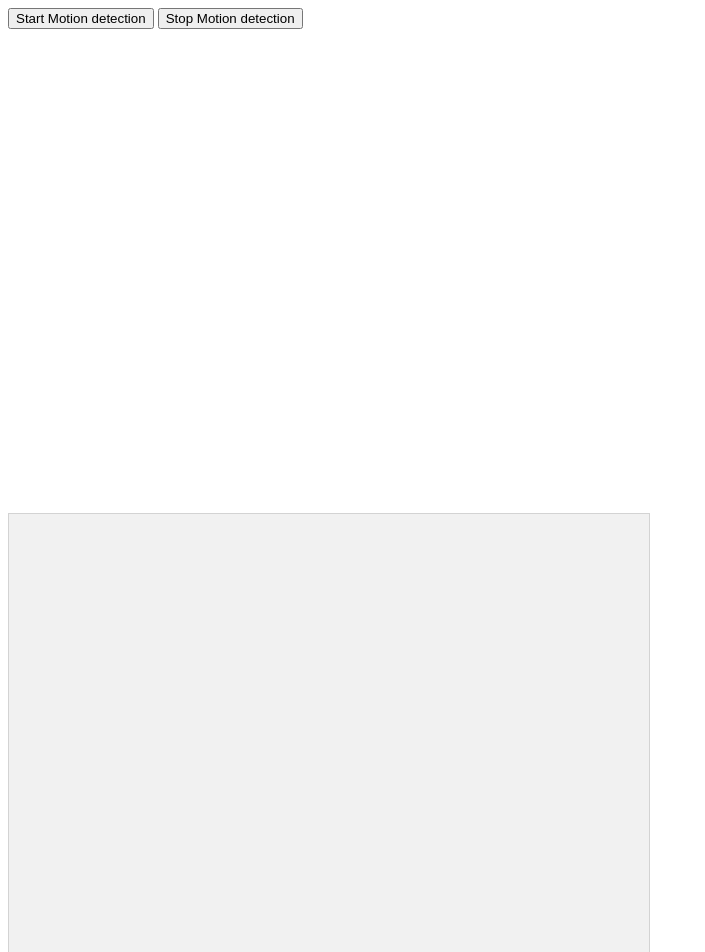
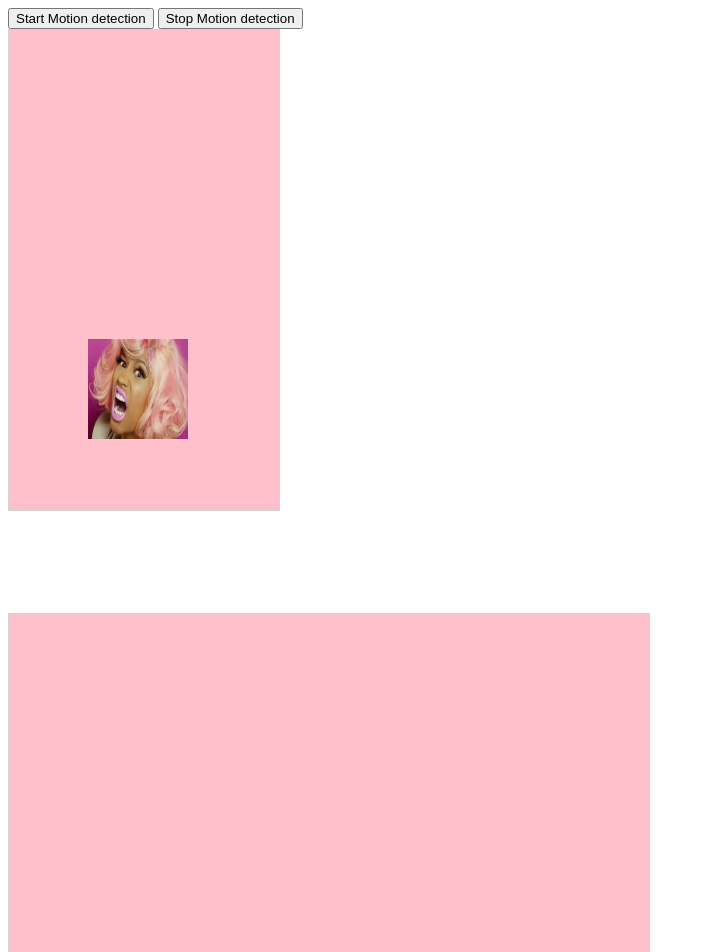
Before and after one commit to runkween/run-kween, a plain HTML site: page index.html in a window 1280 px wide. Shown: the top 952 px of the page, without its empty margins (0-705 px from the left). Drawn offline with Linux system fonts and the light colour scheme.

Commit message:
feat : put the user's picture on top of the canvas

```diff
--- /dev/null
+++ b/css/app.css
@@ -0,0 +1,11 @@
+.container {
+  width: 100px;
+  height: 100px;
+  position: relative;
+}
+
+.inner {
+  position: absolute;
+  top: 0;
+  left: 0;
+}
--- a/index.html
+++ b/index.html
@@ -3,17 +3,28 @@
 
 <html>
 <head>
+<link rel="stylesheet" href="css/app.css">
 <meta name="viewport" content="width=device-width, initial-scale=1.0"/>
 <style>
+
 canvas {
     border:1px solid #d3d3d3;
-    background-color: #f1f1f1;
+    background-color: pink;
 }
 </style>
 </head>
 <body>
 <button id="but" onclick="startMotionDetection()">Start Motion detection</button>
 <button id="but" onclick="stopMotionDetection()">Stop Motion detection</button>
+
+<div class="container" style="width: 260; height: 480;">
+    <div class="inner">
+        <canvas id="myCanvas" width="270" height="480" class="inner"></canvas>
+    </div>
+    <div class="inner" style="z-index: 10; left: 80px; top: 310px;">
+        <img src="assets/profiles/nicki-minaj.png" height="100" width="100" />
+    </div>
+</div>
 <div>
     <video id="vid" autoplay playsinline width="640" height="480"></video>
 </div>
--- a/js/app.js
+++ b/js/app.js
@@ -12,12 +12,14 @@ let interval;
 var myGamePiece;
 var myObstacles = [];
 var myScore;
+var myGameArea;
 
-var myGameArea = {
-    canvas : document.createElement("canvas"),
+function startGame() {
+    myGameArea = {
+        canvas : document.getElementById("myCanvas"),
         start : function() {
-        this.canvas.width = 270;
-        this.canvas.height = 480;
+            this.canvas.width = this.canvas.width
+            this.canvas.height = this.canvas.height
             this.context = this.canvas.getContext("2d");
             this.context.fillStyle = "pink"
             this.context.fillRect(0, 0, this.canvas.width, this.canvas.height);
@@ -36,10 +38,8 @@ var myGameArea = {
             clearInterval(this.interval);
         }
     }
-
-function startGame() {
-    myGamePiece = new component(100, 100, "red", 120, 360, "image");
-    myGamePiece.gravity = 0.05;
+    //myGamePiece = new component(100, 100, "red", 120, 360, "image");
+    //myGamePiece.gravity = 0.05;
     myScore = new component("30px", "Consolas", "black", 280, 40, "text");
     myGameArea.start();
 }
@@ -128,7 +128,7 @@ function updateGameArea() {
     myScore.text="SCORE: " + myGameArea.frameNo;
     myScore.update();
     //myGamePiece.newPos();
-    myGamePiece.update();
+    //myGamePiece.update();
 }
 
 function everyinterval(n) {
```
Lines whose indentation alone changed are shown as unchanged.
